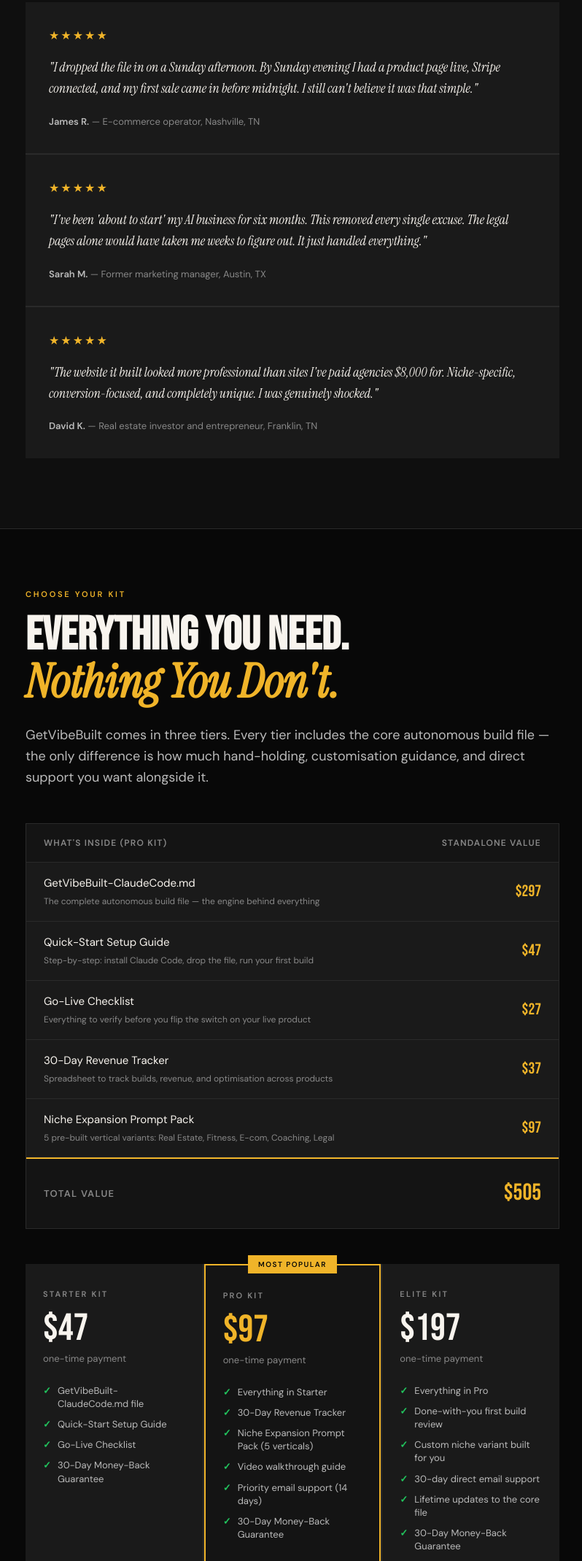
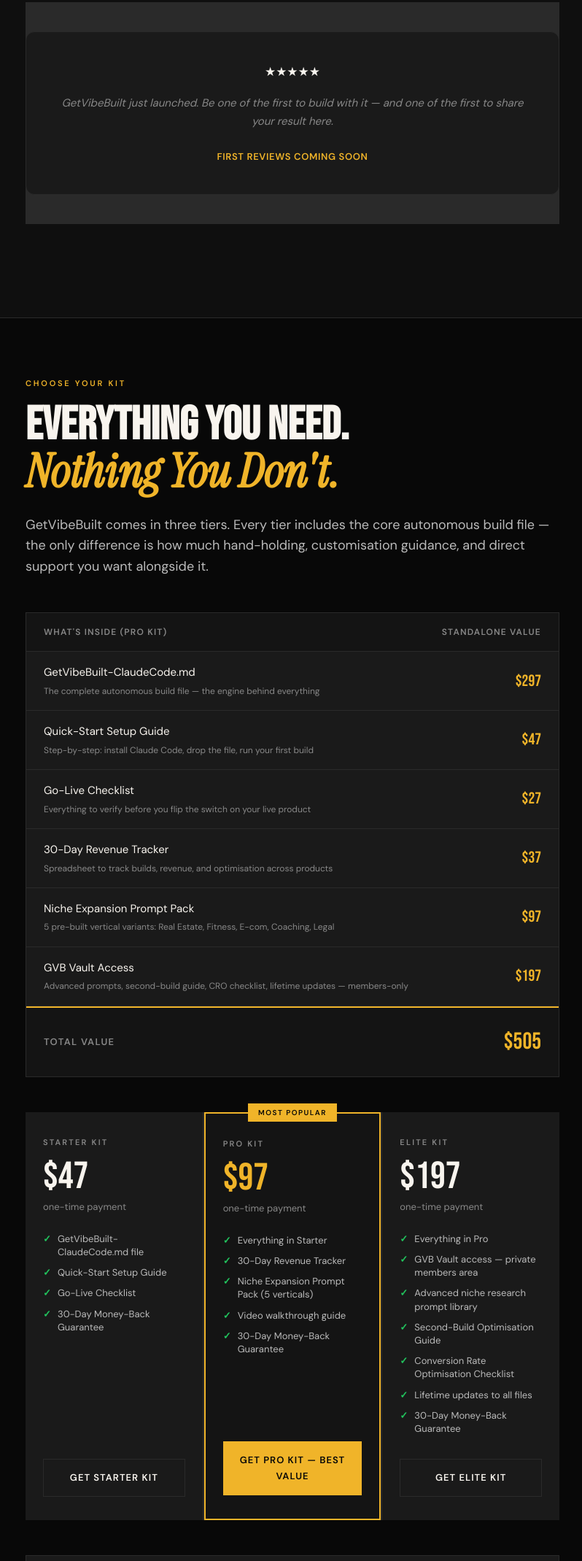
Before and after one commit to AYDAutomation713/getvibebuilt, a plain HTML site: page index.html in a window 1280 px wide. Shown: the part 5540-7679 px from the top of the page at 73% size, without its empty margins (239-1037 px from the left). Drawn offline with Linux system fonts and the light colour scheme.

Commit message:
Update index.html

```diff
--- a/index.html
+++ b/index.html
@@ -1217,24 +1217,17 @@
 
     <p class="story-body" style="margin-bottom:32px;"><p style="color:var(--grey);font-size:15px;">Claude Code is the most powerful autonomous coding agent available to the public today. In May 2026, Anthropic held their first "Code With Claude" event in San Francisco — attended by Spotify, Monday.com, and dozens of startups who have rebuilt their entire product teams around it. The technology is proven. What was missing was a complete, beginner-ready instruction set that anyone could use from day one. That's GetVibeBuilt.</p></p>
 
-    <div class="testimonials">
-      <div class="testimonial">
-        <div class="stars">★★★★★</div>
-        <p class="quote">"I dropped the file in on a Sunday afternoon. By Sunday evening I had a product page live, Stripe connected, and my first sale came in before midnight. I still can't believe it was that simple."</p>
-        <p class="attribution"><strong>James R.</strong> — E-commerce operator, Nashville, TN</p>
-      </div>
-      <div class="testimonial">
-        <div class="stars">★★★★★</div>
-        <p class="quote">"I've been 'about to start' my AI business for six months. This removed every single excuse. The legal pages alone would have taken me weeks to figure out. It just handled everything."</p>
-        <p class="attribution"><strong>Sarah M.</strong> — Former marketing manager, Austin, TX</p>
-      </div>
-      <div class="testimonial">
-        <div class="stars">★★★★★</div>
-        <p class="quote">"The website it built looked more professional than sites I've paid agencies $8,000 for. Niche-specific, conversion-focused, and completely unique. I was genuinely shocked."</p>
-        <p class="attribution"><strong>David K.</strong> — Real estate investor and entrepreneur, Franklin, TN</p>
-      </div>
-    </div>
-    <p class="evidence-note"><!-- REPLACE WITH REAL TESTIMONIALS BEFORE LIVE LAUNCH --></p>
+    <div class="testimonials" style="text-align:center; padding: 40px 0;">
+      <div style="border: 1px solid var(--border); border-radius: 12px; padding: 40px 32px; background: var(--card);">
+        <div class="stars" style="margin-bottom: 16px;">★★★★★</div>
+        <p style="color: var(--grey); font-size: 15px; font-style: italic; margin-bottom: 24px;">
+          GetVibeBuilt just launched. Be one of the first to build with it — and one of the first to share your result here.
+        </p>
+        <p style="color: var(--gold); font-size: 13px; font-weight: 600; letter-spacing: 0.05em; text-transform: uppercase;">
+          First reviews coming soon
+        </p>
+      </div>
+    </div>
   </div>
 </section>
 
@@ -1274,6 +1267,10 @@
       <div class="value-item">
         <div class="v-name">Niche Expansion Prompt Pack <span>5 pre-built vertical variants: Real Estate, Fitness, E-com, Coaching, Legal</span></div>
         <div class="v-price">$97</div>
+      </div>
+      <div class="value-item">
+        <div class="v-name">GVB Vault Access <span>Advanced prompts, second-build guide, CRO checklist, lifetime updates — members-only</span></div>
+        <div class="v-price">$197</div>
       </div>
       <div class="value-total">
         <span class="t-label">Total Value</span>
@@ -1307,7 +1304,6 @@
           <li>30-Day Revenue Tracker</li>
           <li>Niche Expansion Prompt Pack (5 verticals)</li>
           <li>Video walkthrough guide</li>
-          <li>Priority email support (14 days)</li>
           <li>30-Day Money-Back Guarantee</li>
         </ul>
         <a href="#" class="btn-card" onclick="window.location.href='https://buy.stripe.com/28E28s6qW4gndWy3FmaVa01'">Get Pro Kit — Best Value</a>
@@ -1320,10 +1316,11 @@
         <div class="card-period">one-time payment</div>
         <ul class="card-features">
           <li>Everything in Pro</li>
-          <li>Done-with-you first build review</li>
-          <li>Custom niche variant built for you</li>
-          <li>30-day direct email support</li>
-          <li>Lifetime updates to the core file</li>
+          <li>GVB Vault access — private members area</li>
+          <li>Advanced niche research prompt library</li>
+          <li>Second-Build Optimisation Guide</li>
+          <li>Conversion Rate Optimisation Checklist</li>
+          <li>Lifetime updates to all files</li>
           <li>30-Day Money-Back Guarantee</li>
         </ul>
         <a href="#" class="btn-card" onclick="window.location.href='https://buy.stripe.com/8x2aEYeXs8wD8Ce4JqaVa02'">Get Elite Kit</a>
```
